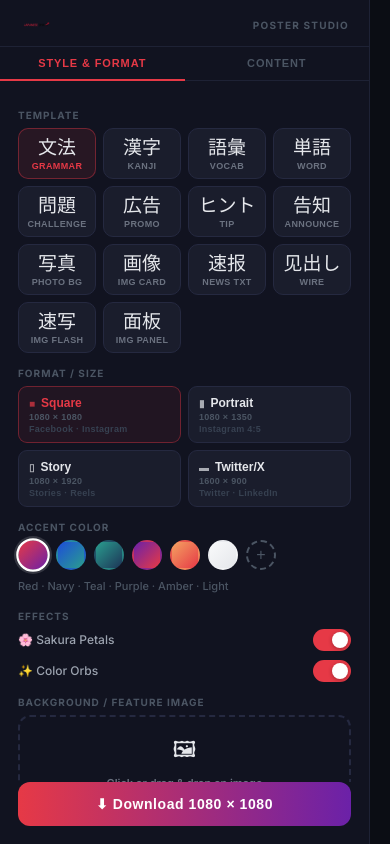
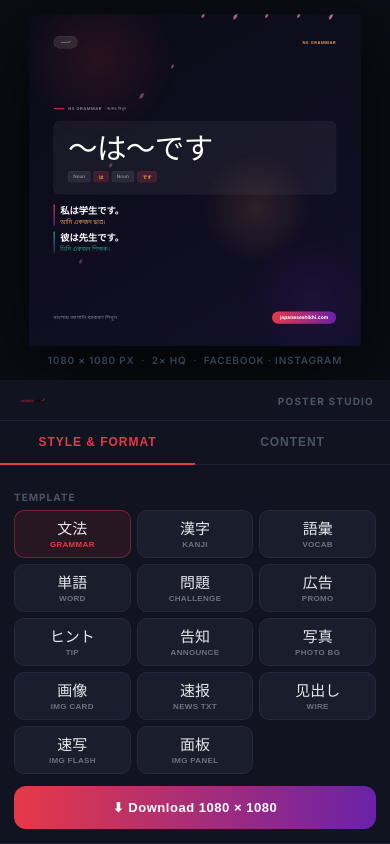
Before and after one commit to alomsoltanul/design.japaneseshikhi, a React (Vite) app: page / in a window 390 px wide. Built offline with nearby package versions, Linux system fonts and the light colour scheme.

Commit message:
update mobile version

```diff
--- a/src/App.tsx
+++ b/src/App.tsx
@@ -79,8 +79,9 @@ export default function App() {
     return () => window.removeEventListener('resize', upd)
   }, [])
 
-  const availW = winSz.w - 400
-  const availH = winSz.h - 120
+  const isMobile = winSz.w <= 768
+  const availW = Math.max(isMobile ? winSz.w - 32 : winSz.w - 400, 0)
+  const availH = Math.max(isMobile ? winSz.h * 0.45 - 48 : winSz.h - 120, 0)
   const scaleByW = availW / fmt.w
   const scaleByH = availH / fmt.h
   const previewScale = Math.min(scaleByW, scaleByH, 640 / Math.max(fmt.w, fmt.h))
@@ -154,7 +155,7 @@ export default function App() {
             <div className="tpl-grid">
               {TEMPLATES.map(t => (
                 <button key={t.id} className={`tpl-btn${tpl === t.id ? ' on' : ''}`}
-                  onClick={() => { setTpl(t.id); setTab('content'); }}>
+                  onClick={() => setTpl(t.id)}>
                   <div className="tpl-jp">{t.jp}</div>
                   <div className="tpl-en">{t.en}</div>
                 </button>
--- a/src/index.css
+++ b/src/index.css
@@ -534,3 +534,136 @@ body {
   border-color: #E63946;
   color: #E63946;
 }
+
+/* ── Mobile Responsive ── */
+@media (max-width: 768px) {
+  body {
+    overflow: auto;
+  }
+
+  .app {
+    flex-direction: column;
+    height: 100vh;
+    overflow: hidden;
+  }
+
+  .sidebar {
+    width: 100%;
+    height: 55vh;
+    border-right: none;
+    border-bottom: 1px solid #1e2235;
+    order: 2;
+  }
+
+  .preview-area {
+    height: 45vh;
+    min-height: 45vh;
+    flex: none;
+    order: 1;
+    gap: 8px;
+  }
+
+  .sidebar-head {
+    padding: 12px 16px 10px;
+  }
+
+  .tab {
+    padding: 14px 0;
+    font-size: 12px;
+  }
+
+  .scroll {
+    padding: 12px 14px 16px;
+  }
+
+  .tpl-grid {
+    grid-template-columns: repeat(4, 1fr);
+    gap: 6px;
+  }
+
+  .tpl-btn {
+    padding: 10px 4px 8px;
+  }
+
+  .tpl-jp {
+    font-size: 16px;
+  }
+
+  .fmt-grid {
+    grid-template-columns: repeat(2, 1fr);
+    gap: 6px;
+  }
+
+  .fmt-btn {
+    padding: 10px 10px 9px;
+  }
+
+  .swatch {
+    width: 34px;
+    height: 34px;
+  }
+
+  .custom-swatch-add {
+    width: 34px;
+    height: 34px;
+  }
+
+  .field input,
+  .field textarea,
+  .field select {
+    padding: 10px 12px;
+    font-size: 16px; /* prevents iOS zoom on focus */
+  }
+
+  .slider-row input[type=range] {
+    height: 6px;
+  }
+
+  .toggle-btn {
+    width: 44px;
+    height: 26px;
+    border-radius: 13px;
+  }
+
+  .toggle-btn::after {
+    width: 20px;
+    height: 20px;
+    top: 3px;
+    left: 3px;
+  }
+
+  .toggle-btn.on::after {
+    left: 21px;
+  }
+
+  .dl-wrap {
+    padding: 0 14px 14px;
+  }
+
+  .dl-btn {
+    padding: 14px;
+    font-size: 13px;
+  }
+
+  .preview-wrap {
+    max-width: calc(100vw - 32px);
+  }
+
+  .preview-label {
+    font-size: 10px;
+  }
+}
+
+@media (max-width: 480px) {
+  .tpl-grid {
+    grid-template-columns: repeat(3, 1fr);
+  }
+
+  .tpl-jp {
+    font-size: 15px;
+  }
+
+  .tpl-en {
+    font-size: 8px;
+  }
+}
```
Also changed, not shown: .claude/design/SKILL.md (renamed from .claude/design/SKILLS.md).
